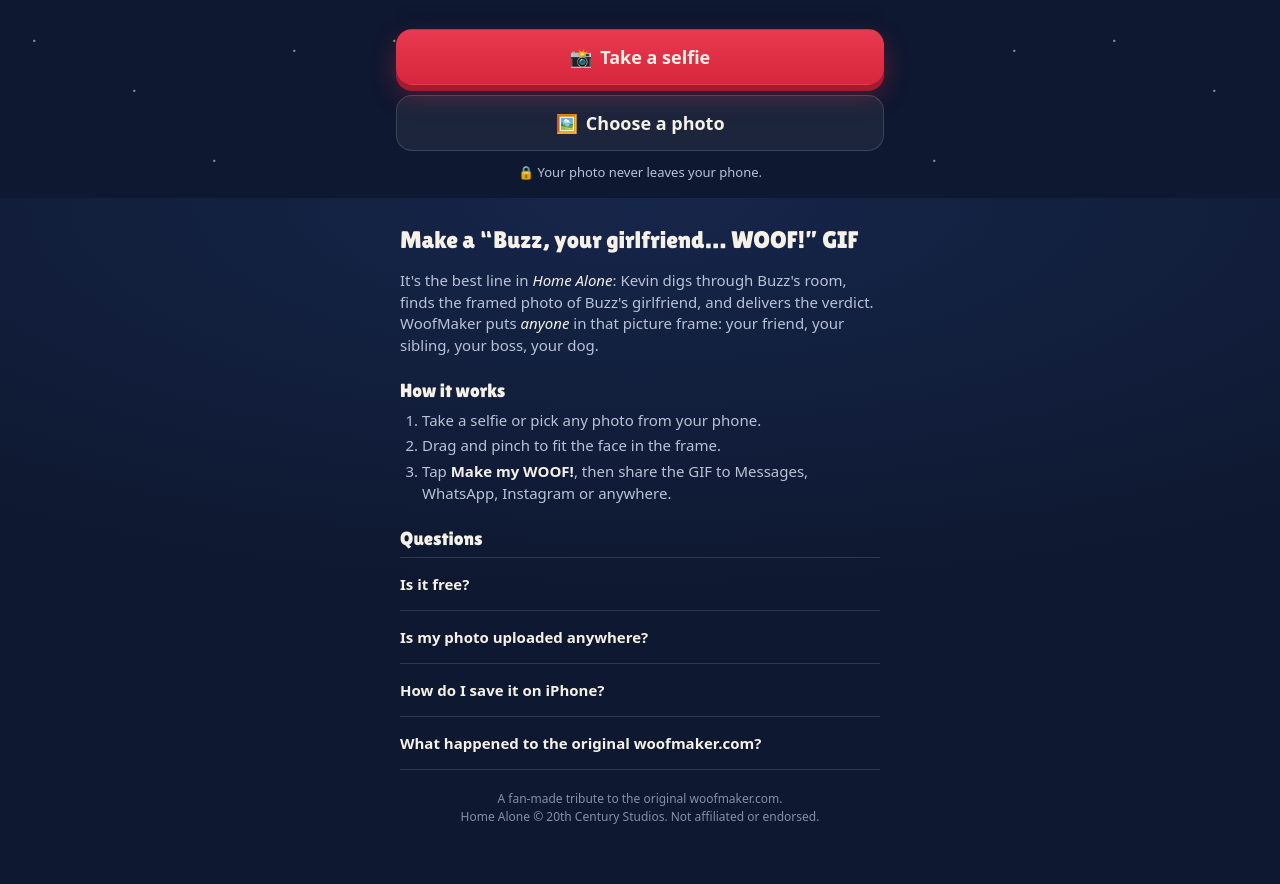
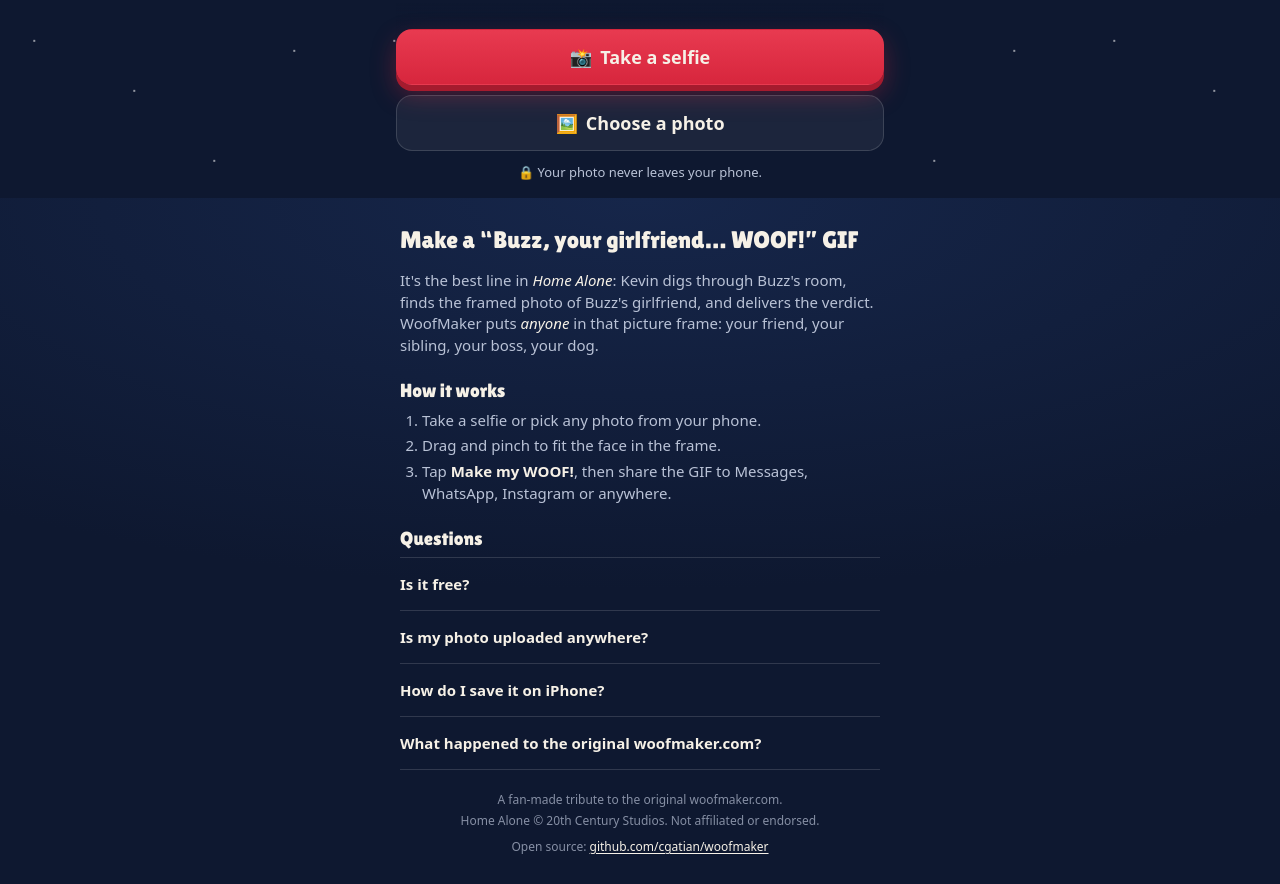
Before and after one commit to cgatian/woofmaker, a website with bundled scripts: page public/index.html in a window 1280 px wide. Shown: the part 602-1486 px from the top of the page. Before the commit the page ends 1447 px from the top, so only its background shows below. Built offline with nearby package versions, Linux system fonts and the light colour scheme.

Commit message:
Footer: note that the site is open source, with a GitHub link
Co-Authored-By: Claude Fable 5.2 <noreply@anthropic.com>

```diff
--- a/public/css/app.css
+++ b/public/css/app.css
@@ -172,6 +172,9 @@ footer {
   position: relative; z-index: 1; text-align: center; color: rgba(185, 194, 214, .7);
   font-size: 12px; padding: 8px 16px calc(20px + var(--safe-b));
 }
+footer { line-height: 1.7; }
+footer a { color: var(--ink); text-decoration: underline; text-underline-offset: 2px; padding: 6px 0; display: inline-block; }
+footer a:focus-visible { outline: 3px solid var(--gold); outline-offset: 2px; }
 body[data-screen="fit"] footer, body[data-screen="result"] footer { display: none; }
 
 .toast {
--- a/public/index.html
+++ b/public/index.html
@@ -199,7 +199,8 @@
 
   <footer>
     A fan-made tribute to the original woofmaker.com. <br>
-    Home Alone © 20th Century Studios. Not affiliated or endorsed.
+    Home Alone © 20th Century Studios. Not affiliated or endorsed. <br>
+    Open source: <a href="https://github.com/cgatian/woofmaker" target="_blank" rel="noopener">github.com/cgatian/woofmaker</a>
   </footer>
 
   <div id="toast" class="toast" role="status" hidden></div>
```
